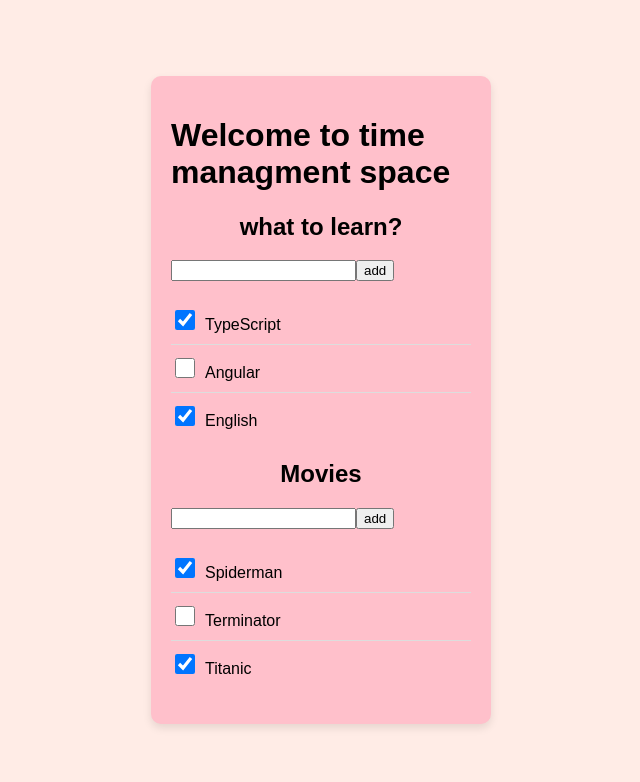
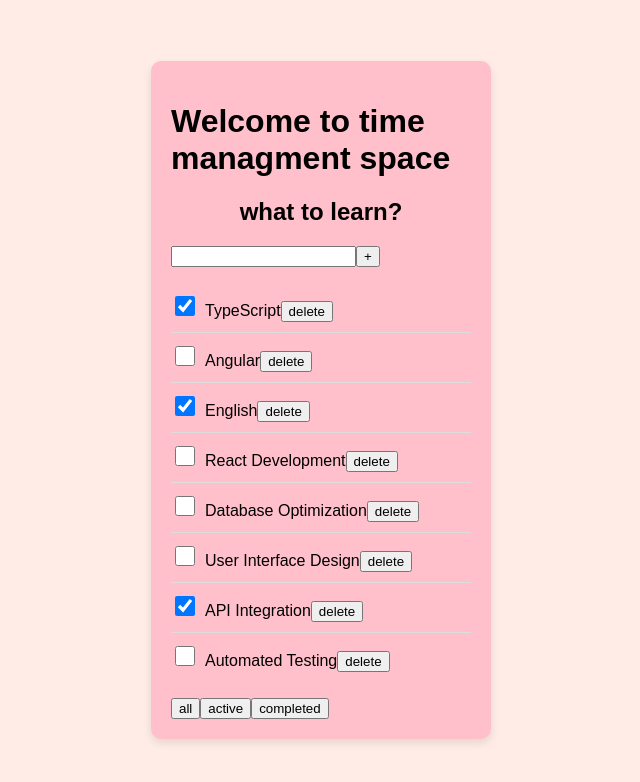
Before and after one commit to gostraa/reactTS-To-do, a React (Create React App) app: page / in a window 1280 px wide. Shown: the top 782 px of the page, without its empty margins (319-959 px from the left). Built offline with nearby package versions, Linux system fonts and the light colour scheme.

Commit message:
add tasks,delete tasks,filter

```diff
--- a/package.json
+++ b/package.json
@@ -11,6 +11,7 @@
     "@types/node": "^16.18.59",
     "@types/react": "^18.2.29",
     "@types/react-dom": "^18.2.13",
+    "@types/uuid": "^9.0.7",
     "clsx": "^2.0.0",
     "emailjs-com": "^3.2.0",
     "framer-motion": "^10.16.4",
@@ -21,6 +22,7 @@
     "react-intersection-observer": "^9.5.2",
     "react-scripts": "5.0.1",
     "react-vertical-timeline-component": "^3.6.0",
+    "uuid": "^9.0.1",
     "web-vitals": "^2.1.4"
   },
   "devDependencies": {
--- a/src/App.tsx
+++ b/src/App.tsx
@@ -1,22 +1,60 @@
-import TodoList from "./components/TodoList";
+import { useState } from "react";
+import TodoList, { TaskI } from "./components/TodoList";
 import "./index.css";
+import { v1 } from "uuid";
+
+export type FilterValueType = "all" | "completed" | "active";
 
 function App() {
-  let tasks = [
-    { id: 1, title: "TypeScript", isDone: true },
-    { id: 2, title: "Angular", isDone: false },
-    { id: 3, title: "English", isDone: true },
-  ];
-  let movies = [
-    { id: 1, title: "Spiderman", isDone: true },
-    { id: 2, title: "Terminator", isDone: false },
-    { id: 3, title: "Titanic", isDone: true },
-  ];
+  const [tasks, setTasks] = useState<TaskI[]>([
+    { id: v1(), title: "TypeScript", isDone: true },
+    { id: v1(), title: "Angular", isDone: false },
+    { id: v1(), title: "English", isDone: true },
+    { id: v1(), title: "React Development", isDone: false },
+    { id: v1(), title: "Database Optimization", isDone: false },
+    { id: v1(), title: "User Interface Design", isDone: false },
+    { id: v1(), title: "API Integration", isDone: true },
+    { id: v1(), title: "Automated Testing", isDone: false },
+  ]);
+  const [filter, setFilter] = useState<FilterValueType>("all");
+
+  function removeTask(id: string) {
+    let filteredTasks = tasks.filter((task) => task.id !== id);
+    setTasks(filteredTasks);
+  }
+
+  function changeFilter(value: FilterValueType) {
+    setFilter(value);
+  }
+
+  function addTask(title: string) {
+    const newTask = {
+      id: v1(),
+      title: title,
+      isDone: false,
+    };
+    const newTasksArr = [newTask, ...tasks];
+    setTasks(newTasksArr);
+  }
+
+  let tasksForTodoList = tasks;
+  if (filter === "completed") {
+    tasksForTodoList = tasks.filter((t) => t.isDone === true);
+  }
+  if (filter === "active") {
+    tasksForTodoList = tasks.filter((t) => t.isDone === false);
+  }
+
   return (
     <div className="todo-container">
       <h1>Welcome to time managment space</h1>
-      <TodoList title="what to learn?" task={tasks} />
-      <TodoList title="Movies" task={movies} />
+      <TodoList
+        title="what to learn?"
+        task={tasksForTodoList}
+        removeTask={removeTask}
+        changeFilter={changeFilter}
+        addTask={addTask}
+      />
     </div>
   );
 }
--- a/src/components/TodoList.tsx
+++ b/src/components/TodoList.tsx
@@ -1,6 +1,8 @@
+import { ChangeEvent, useState } from "react";
+import { FilterValueType } from "../App";
 import "../index.css";
-interface TaskI {
-  id: number;
+export interface TaskI {
+  id: string;
   title: string;
   isDone: boolean;
 }
@@ -8,16 +10,33 @@ interface TaskI {
 type PropsType = {
   title: string;
   task: TaskI[];
+  removeTask: (id: string) => void;
+  changeFilter: (value: FilterValueType) => void;
+  addTask: (title: string) => void;
 };
 
 const TodoList = (props: PropsType) => {
+  const [inputData, setInputData] = useState("");
+
+  const onSetInputData = (e: ChangeEvent<HTMLInputElement>) =>
+    setInputData(e.currentTarget.value);
+
+  const onAddTask = () => {
+    props.addTask(inputData);
+    setInputData("");
+  };
+
+  const onAllFilter = () => props.changeFilter("all");
+  const onActiveFilter = () => props.changeFilter("active");
+  const onCompletedFilter = () => props.changeFilter("completed");
+
   const toMap = props.task;
   return (
-    <>
+    <div>
       <h2 className="todo-title">{props.title}</h2>
       <div>
-        <input type="text" />
-        <button>add</button>
+        <input type="text" value={inputData} onChange={onSetInputData} />
+        <button onClick={onAddTask}>+</button>
       </div>
       <ul className="todo-list">
         {toMap.map((item) => (
@@ -28,10 +47,20 @@ const TodoList = (props: PropsType) => {
               checked={item.isDone}
             />
             <span>{item.title}</span>
+            <button
+              onClick={() => {
+                props.removeTask(item.id);
+              }}
+            >
+              delete
+            </button>
           </li>
         ))}
       </ul>
-    </>
+      <button onClick={onAllFilter}>all</button>
+      <button onClick={onActiveFilter}>active</button>
+      <button onClick={onCompletedFilter}>completed</button>
+    </div>
   );
 };
 
--- a/src/index.css
+++ b/src/index.css
@@ -22,6 +22,7 @@ code {
   padding: 20px;
   border-radius: 10px;
   width: 300px;
+  min-height: 500px;
   box-shadow: 0 4px 8px rgba(0, 0, 0, 0.1);
 }
 .todo-title {
```
